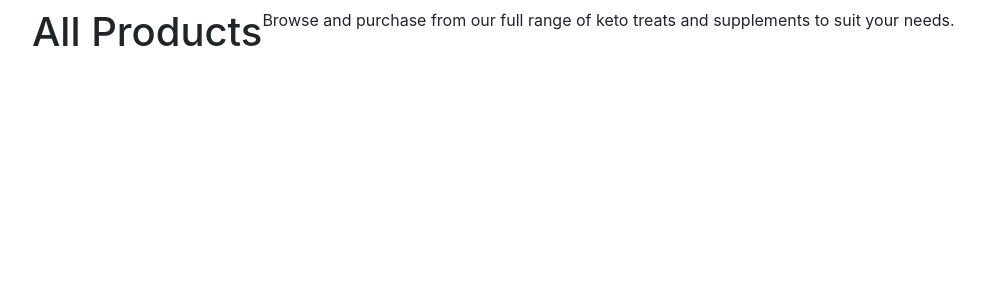
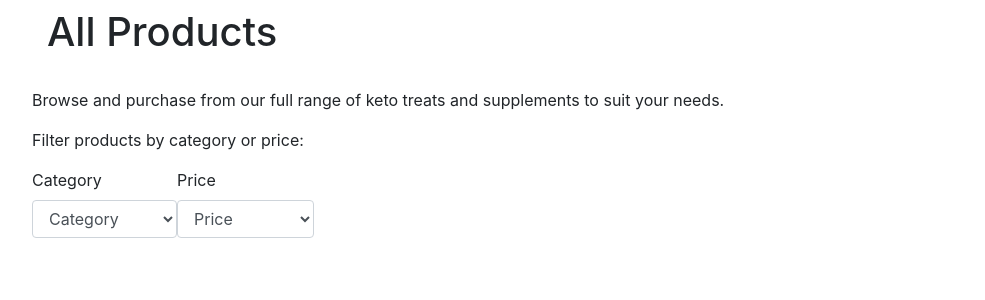
Before and after one commit to SianJade/keto-subscription-box, a Django app: page /all_products/ in a window 1280 px wide. Shown: the part 56-356 px from the top of the page, without its empty margins (38-1023 px from the left). Run offline with Django 3.2, Linux system fonts and the light colour scheme; data that the repository does not hold is empty; some libraries are stand-ins or nearby versions.

Commit message:
Add dropdown menus for product filters

```diff
--- a/all_products/templates/products.html
+++ b/all_products/templates/products.html
@@ -1,10 +1,34 @@
 {% extends 'base.html' %}
 {% block content %}
 <div class="container container-fluid">
+    <h1>All Products</h1>
+    <br>
     <div class="row">
-        <h1>All Products</h1>
-        <br><br>
         <p>Browse and purchase from our full range of keto treats and supplements to suit your needs.</p>
+    </div>
+    <div class="row">
+        <p>Filter products by category or price:</p>
+    </div>
+    <div class="row">
+        <div class="form-group">
+            <label for="categoryFilterMenu">Category</label>
+            <select class="form-control" id="categoryFilterMenu">
+                <option class="disabled">Category</option>
+                <option>Food</option>
+                <option>Snacks</option>
+                <option>Sweets</option>
+                <option>Drinks</option>
+                <option>Supplements</option>
+            </select>
+        </div>
+        <div class="form-group">
+            <label for="priceFilterMenu">Price</label>
+            <select class="form-control" id="priceFilterMenu">
+                <option class="disabled">Price</option>
+                <option>Low to High</option>
+                <option>High to Low</option>
+            </select>
+        </div>
     </div>
     <div class="row product-row">
         {% for product in products %}
```
